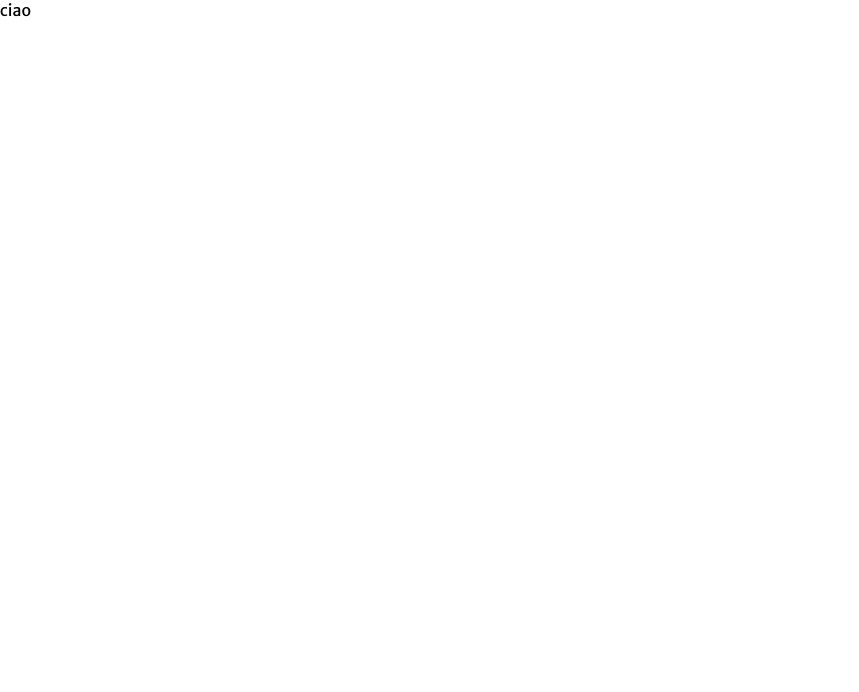
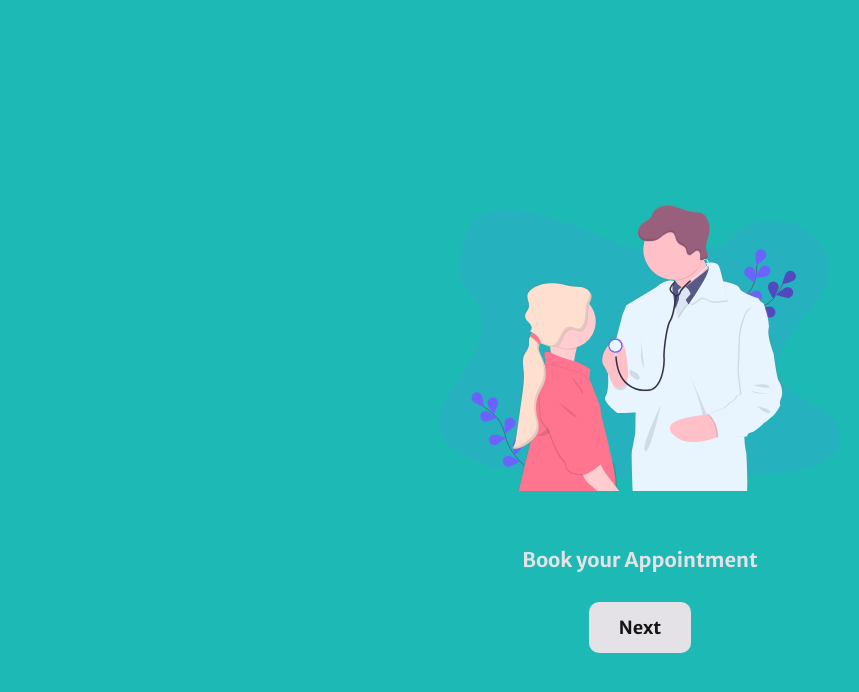
Before and after one commit to FedericaI7/appointment-app, a Next.js app: page /intro in a window 1280 px wide. Shown: the top 692 px of the page, without its empty margins (0-859 px from the left). Built offline with nearby package versions, Linux system fonts and the light colour scheme.

Commit message:
add/style: Create new Page Intro and style

```diff
--- a/src/pages/index.jsx
+++ b/src/pages/index.jsx
@@ -43,7 +43,7 @@ export default function Home() {
           <p>
             Already have an account?
             <span className={styles.signIn}>
-              <button> Sign in</button>
+              <button> Sign in</button> <button>Sign Up</button>
             </span>
           </p>
         </div>
--- a/src/pages/intro.jsx
+++ /dev/null
@@ -1,17 +0,0 @@
-import Head from "next/head";
-import styles from "@/styles/Intro.module.scss";
-
-export default function intro() {
-  return (
-    <>
-      <Head>
-        <title>Appointment App</title>
-        <meta name="description" content="Generated by create next app" />
-        <meta name="viewport" content="width=device-width, initial-scale=1" />
-        {/* <meta name="theme-color" content="#1dbab5" /> */}
-        <link rel="icon" href="/favicon.ico" />
-      </Head>
-      <main>ciao</main>
-    </>
-  );
-}
--- /dev/null
+++ b/src/pages/intro/index.jsx
@@ -0,0 +1,50 @@
+import Head from "next/head";
+import styles from "@/styles/Intro.module.scss";
+
+import Image from "next/image";
+import { useState } from "react";
+
+export default function intro() {
+  const [imgNext, setImageNext] = useState(1);
+  const [isStartPage, setStartPage] = useState(false);
+
+  const onHandleBtnNext = () => {
+    setImageNext((prev) => prev + 1);
+    setStartPage(imgNext === 2);
+  };
+
+  return (
+    <>
+      <Head>
+        <title>Appointment App</title>
+        <meta name="description" content="Generated by create next app" />
+        <meta name="viewport" content="width=device-width, initial-scale=1" />
+        {/* <meta name="theme-color" content="#1dbab5" /> */}
+        <link rel="icon" href="/favicon.ico" />
+      </Head>
+
+      <main className={styles.main}>
+        {!isStartPage && (
+          <>
+            <Image
+              width={100}
+              height={100}
+              src={`/${imgNext}.svg`}
+              alt="Descrizione dell'immagine"
+            />
+            {imgNext === 1 ? (
+              <h1>Book your Appointment</h1>
+            ) : (
+              <h1>Get a prescription from a Doctor</h1>
+            )}
+            <button className={styles.btnNext} onClick={onHandleBtnNext}>
+              Next
+            </button>
+          </>
+        )}
+
+        {isStartPage && <h1>Benvenuto nella pagina</h1>}
+      </main>
+    </>
+  );
+}
--- a/src/styles/Home.module.scss
+++ b/src/styles/Home.module.scss
@@ -1,6 +1,6 @@
 .nav {
   height: 5vh;
-  background-color: #e4e2e6;
+  background-color: var(--white-color);
   display: flex;
   justify-content: center;
   align-items: center;
@@ -24,12 +24,7 @@
   height: 100vh;
   display: flex;
   flex-direction: column;
-  // background-color: #1dbab5;
-  background-color: #a8dcd9;
-  background-color: #bdd358;
-  // background-color: #e5e059;
-
-  background-color: #e05263;
+  background-color: var(--pink-red-color);
 }
 
 .mainContainer {
@@ -43,8 +38,7 @@
   h1 {
     width: 300px;
     font-size: 30px;
-    // color: rgb(241, 239, 239);
-    color: #60435f;
+    color: var(--violet-dark-color);
   }
 }
 
@@ -59,7 +53,7 @@
   justify-content: center;
   align-items: center;
   padding: 20px;
-  background-color: rgb(231, 231, 231);
+  background-color: var(--white-color);
   font-size: 34px;
   border: none;
   cursor: pointer;
@@ -78,15 +72,12 @@
   padding-top: 100px;
   width: 300px;
   line-height: 1.5;
-  color: #60435f;
+  color: var(--violet-dark-color);
 }
 
 //resultFace
 .resultFace {
-  // background-color: #866ac2;
-  // background-color: #906bbb;
-  background-color: #e4e2e6;
-
+  background-color: var(--grey-light-color);
   display: flex;
   flex-direction: column;
   padding-top: 40px;
@@ -96,14 +87,7 @@
   height: 100%;
 
   h3 {
-    // color: rgb(231, 231, 231);
-    color: rgb(20, 20, 20);
-  }
-  hr {
-    height: 3px;
-    background-color: black;
-    margin: 10px;
-    width: 400px;
+    color: var(--black-color);
   }
 }
 
@@ -112,7 +96,7 @@
   display: flex;
   gap: 50px;
   font-size: 50px;
-  color: rgb(20, 20, 20);
+  color: var(--black-color);
   padding-bottom: 50px;
 }
 
@@ -125,11 +109,11 @@
   border-radius: 20px;
 
   a {
-    color: #1dbab5;
+    color: var(--turquoise-color);
   }
 
   &:hover {
-    color: #866ac2;
+    color: var(--violet-color);
     cursor: pointer;
   }
 }
--- a/src/styles/Intro.module.scss
+++ b/src/styles/Intro.module.scss
@@ -0,0 +1,35 @@
+.main {
+  width: 100%;
+  height: 100vh;
+  display: flex;
+  flex-direction: column;
+  justify-content: center;
+  align-items: center;
+  background-color: var(--turquoise-color);
+
+  img {
+    width: 400px;
+    height: 400px;
+  }
+
+  h1 {
+    font-size: 20px;
+    color: var(--white-color);
+  }
+}
+
+.btnNext {
+  margin-top: 30px;
+  padding: 14px 30px;
+  border-radius: 10px;
+  border: none;
+  font-weight: bold;
+  cursor: pointer;
+  background-color: var(--white-color);
+  color: var(--black-color);
+  font-size: 18px;
+
+  &:hover {
+    color: var(--violet-color);
+  }
+}
--- a/src/styles/globals.css
+++ b/src/styles/globals.css
@@ -10,3 +10,16 @@
 a {
   text-decoration: none;
 }
+
+:root {
+  --pink-red-color: #e05263;
+  --violet-dark-color: #60435f;
+  --violet-color: #866ac2;
+  --white-color: #e4e2e6;
+  --turquoise-light-color: #a8dcd9;
+  --turquoise-color: #1dbab5;
+  --gren-yellow-color: #bdd358;
+  --yellow-color: #e5e059;
+  --grey-light-color: #e4e2e6;
+  --black-color: rgb(20, 20, 20);
+}
```
Also changed, not shown: public/1.svg (added), public/2.svg (added).
